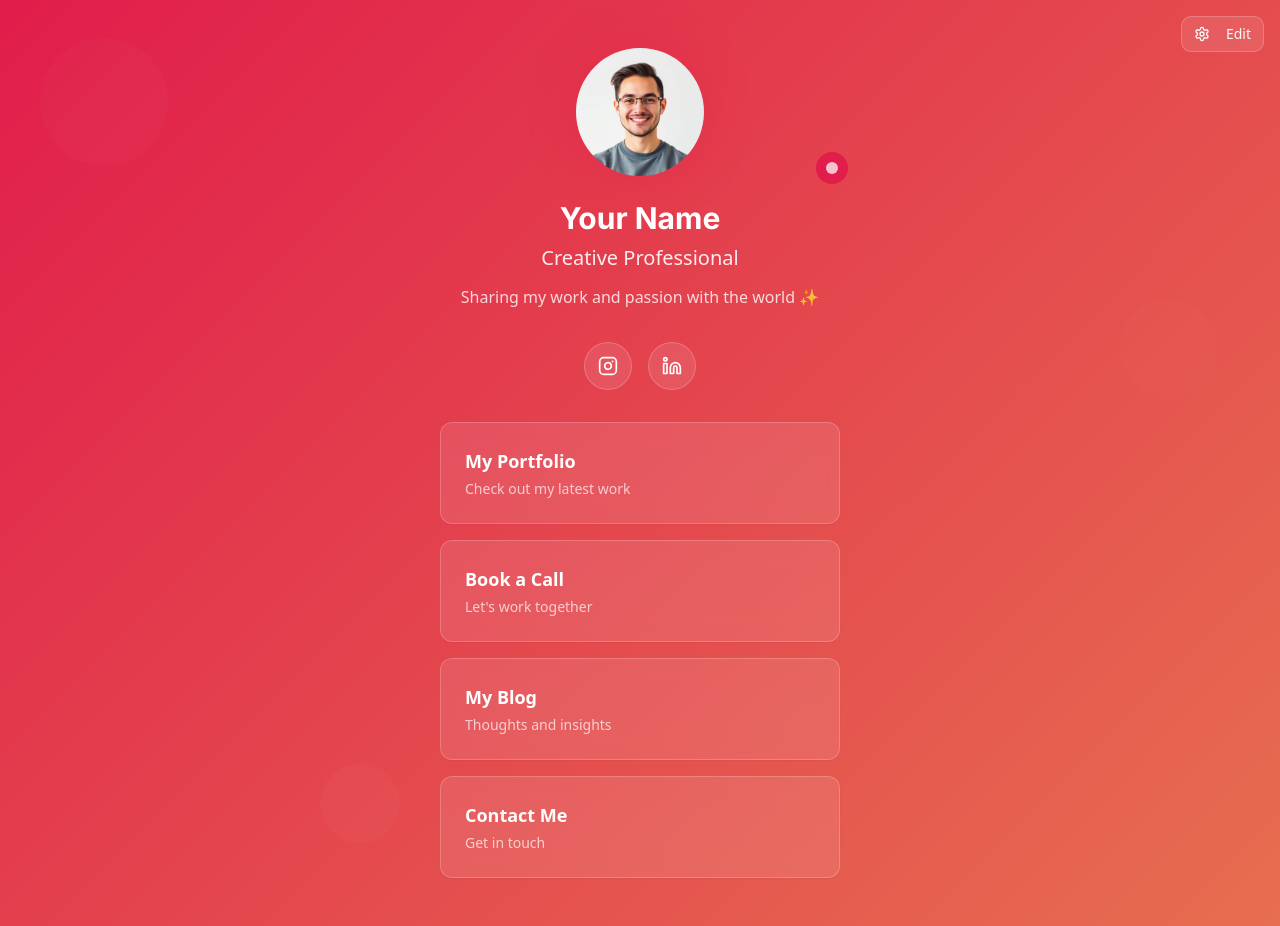
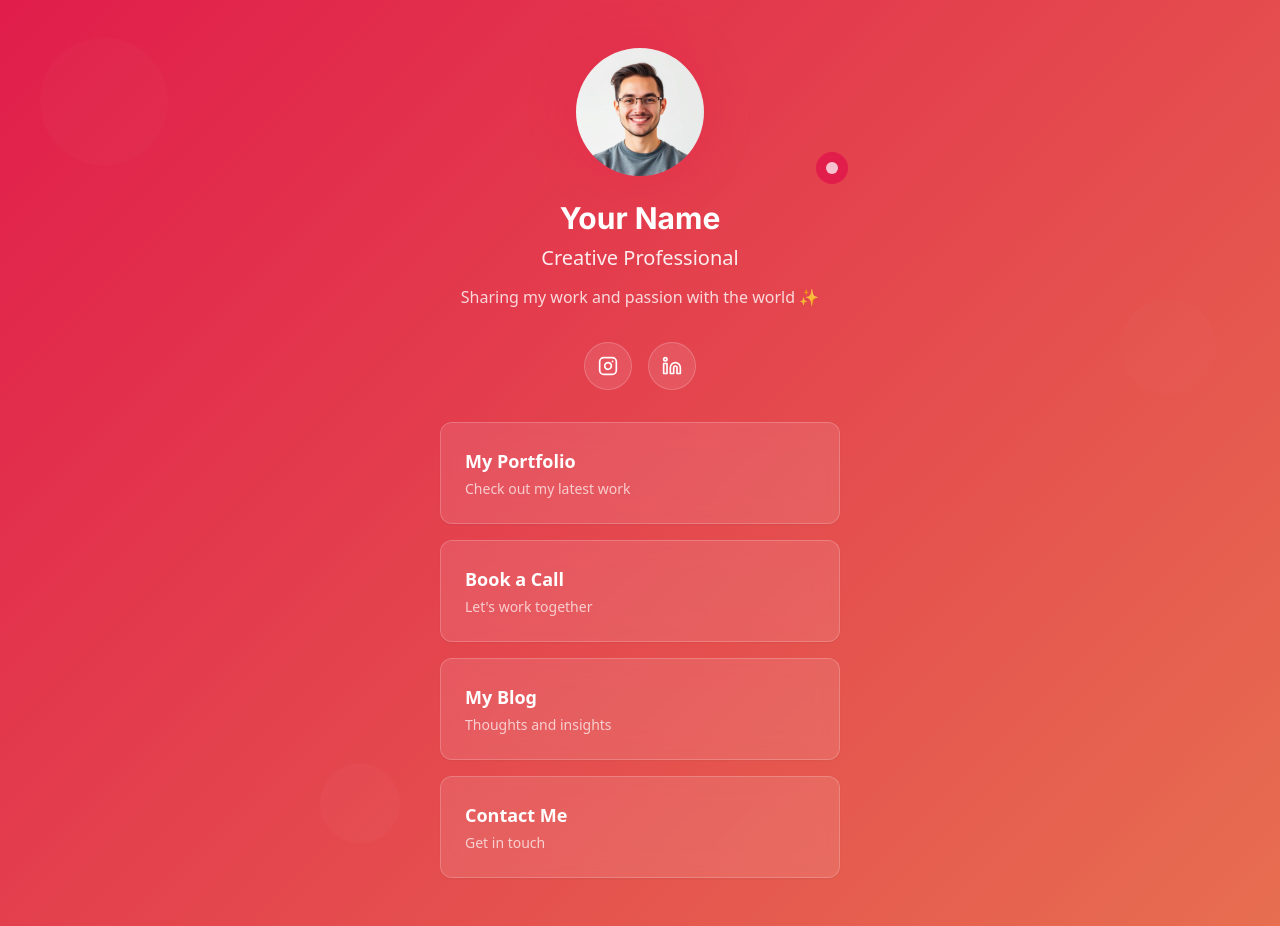
Before and after one commit to gcharrisv/mymicropage, a React (Vite) app: page / in a window 1280 px wide. Built offline with nearby package versions, Linux system fonts and the light colour scheme.

Commit message:
Remove automated button and styling features

```diff
--- a/src/components/Micropage.tsx
+++ b/src/components/Micropage.tsx
@@ -2,7 +2,7 @@ import { useState } from 'react';
 import { Button } from '@/components/ui/button';
 import { Card } from '@/components/ui/card';
 import { Badge } from '@/components/ui/badge';
-import { Instagram, Linkedin, Youtube, Facebook, Mail, Globe, Palette, Settings } from 'lucide-react';
+import { Instagram, Linkedin, Youtube, Facebook, Mail, Globe } from 'lucide-react';
 import { cn } from '@/lib/utils';
 import profileImage from '@/assets/profile-hero.jpg';
 
@@ -32,8 +32,7 @@ interface MicropageData {
 }
 
 const Micropage = () => {
-  const [isEditing, setIsEditing] = useState(false);
-  const [data, setData] = useState<MicropageData>({
+  const [data] = useState<MicropageData>({
     name: "Your Name",
     title: "Creative Professional",
     bio: "Sharing my work and passion with the world ✨",
@@ -73,19 +72,6 @@ const Micropage = () => {
         <div className="absolute top-10 left-10 w-32 h-32 rounded-full bg-white/20 animate-float" />
         <div className="absolute top-1/3 right-16 w-24 h-24 rounded-full bg-white/15 animate-float delay-1000" />
         <div className="absolute bottom-20 left-1/4 w-20 h-20 rounded-full bg-white/25 animate-float delay-2000" />
-      </div>
-
-      {/* Edit Mode Toggle */}
-      <div className="absolute top-4 right-4 z-50">
-        <Button
-          variant={isEditing ? "default" : "secondary"}
-          size="sm"
-          onClick={() => setIsEditing(!isEditing)}
-          className="glass backdrop-blur-md hover-lift"
-        >
-          {isEditing ? <Palette className="w-4 h-4 mr-2" /> : <Settings className="w-4 h-4 mr-2" />}
-          {isEditing ? 'Design' : 'Edit'}
-        </Button>
       </div>
 
       {/* Main Content */}
@@ -158,53 +144,8 @@ const Micropage = () => {
           ))}
         </div>
 
-        {/* Add Link Button (Edit Mode) */}
-        {isEditing && (
-          <Button
-            variant="secondary"
-            className="w-full mt-6 glass backdrop-blur-md hover-lift"
-            onClick={() => {
-              // Add new link functionality
-              const newLink: MicropageLink = {
-                id: Date.now().toString(),
-                title: 'New Link',
-                url: '#',
-                description: 'Add your description',
-                visible: true
-              };
-              setData(prev => ({
-                ...prev,
-                links: [...prev.links, newLink]
-              }));
-            }}
-          >
-            + Add New Link
-          </Button>
-        )}
-
-
       </div>
 
-      {/* Theme Switcher (Edit Mode) */}
-      {isEditing && (
-        <div className="fixed bottom-6 left-1/2 transform -translate-x-1/2 z-50">
-          <Card className="glass backdrop-blur-md p-4">
-            <div className="flex gap-2">
-              {Object.entries(themeClasses).map(([theme, _]) => (
-                <Button
-                  key={theme}
-                  variant={data.theme === theme ? "default" : "secondary"}
-                  size="sm"
-                  onClick={() => setData(prev => ({ ...prev, theme: theme as any }))}
-                  className="capitalize"
-                >
-                  {theme}
-                </Button>
-              ))}
-            </div>
-          </Card>
-        </div>
-      )}
     </div>
   );
 };
```
